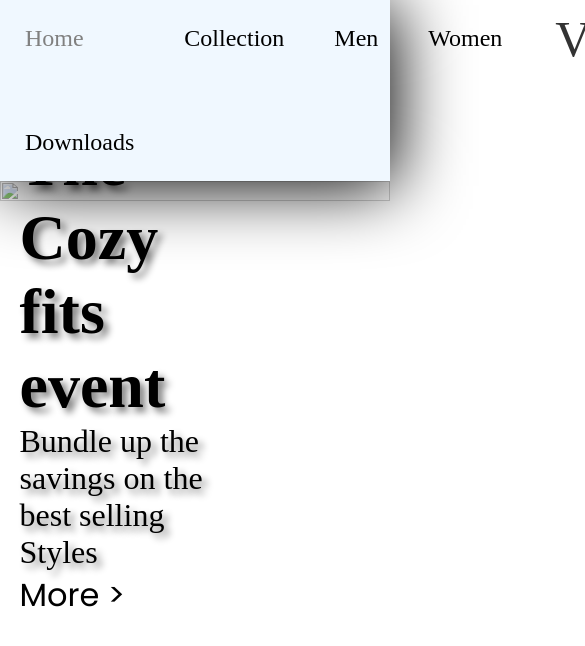
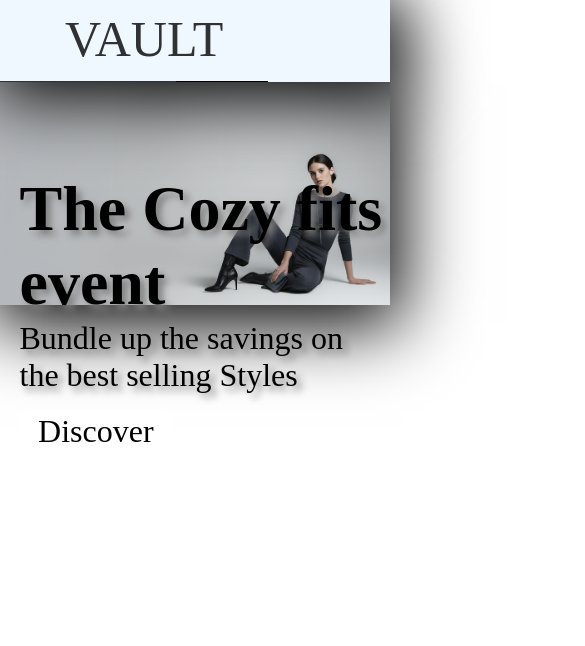
Before and after one commit to Aakashbaral333/clothing-website, a plain HTML site: page index.html in a window 390 px wide. Shown: the top 646 px of the page, 585 px wide, since content can reach past the window. Drawn offline with Linux system fonts and the light colour scheme; files that its build step writes are made by us from their sources; a web font is replaced by a local one.

Commit message:
replaced main image

```diff
--- a/assets/css/style.css
+++ /dev/null
@@ -1,91 +0,0 @@
-@import url('https://fonts.googleapis.com/css2?family=Lora:ital,wght@0,400..700;1,400..700&family=New+Amsterdam&family=Poppins:ital,wght@0,100;0,200;0,300;0,400;0,500;0,600;0,700;0,800;0,900;1,100;1,200;1,300;1,400;1,500;1,600;1,700;1,800;1,900&family=Rubik+Glitch&display=swap');
-@import url('https://fonts.googleapis.com/css2?family=Poppins:ital,wght@0,100;0,200;0,300;0,400;0,500;0,600;0,700;0,800;0,900;1,100;1,200;1,300;1,400;1,500;1,600;1,700;1,800;1,900&family=Story+Script&display=swap');
-
-
-
-*{
-    margin: 0;
-    padding: 0;
-    box-sizing: border-box;
-}
-
-
-header{
-    background-color: aliceblue;
-    display: grid;
-    grid-template-columns: auto auto auto auto auto auto auto auto auto;
-    width: 100%;
-    position: sticky;
-    top: 0;
-    z-index: 1;
-    box-shadow: 5px 5px 70px;
-}
-
-
-header a{
-    padding: 25px;
-    font-size: x-large;
-    text-decoration: none;
-    color: black;
-    font-family: New Amsterdam;
-}
-
-header a:hover{
-    color: grey;
-}
-#title{
-    opacity: 0.8;
-    top: 0;
-    padding: 10px;
-    width: 10%;
-    height: 30%;
-    font-family: New Amsterdam;
-    font-size: 50px;
-    margin-left: 10%;
-    margin-right: 10%;
-}
-
-
-i{
-    visibility: hidden;
-    /* margin-left: 500%;
-    font-size: 40px;
-    padding: 20px; */
-
-}
-
- /*? header tag ends here */
-
-
-main #titlecontainer{
-    object-fit: cover;
-}
-
-#titlecontainer img{
-    top: 0;
-    opacity: 0.7;
-    position: relative;
-    width: 100%;
-    height: 50%;
-    z-index: -1;
-}
-
-#titlecontainer #tdetails {
-    margin-top: -20%;
-    margin-left: 5%;
-    width: 50%;
-    text-shadow: 5px 5px 7px grey ;
-    font-size: xx-large;
-    font-family:story script ;
-    z-index: 0;
-
-}
-
-#titlecontainer #tdetails #more{
-    font-family: poppins;
-    width: 120px;
-    height: 60px;
-    text-shadow: none;
-    border-radius: 10px;
-    background-color: white;
-}
--- a/pages/index.html
+++ b/index.html
@@ -9,31 +9,32 @@
     <link rel="stylesheet" href="style.css">
 </head>
 
+</head>
+
 <body>
     <header>
         <a href="" class="navbar1">Home</a>
         <a href="" class="navbar1">Collection</a>
         <a href="" class="navbar1">Men</a>
-        <a href="">Women</a>
-        <div id="title">VAULT</div>
+        <a href="" class="navbar1">Women</a>
+        <div class="title">VAULT</div>
         <div id="hamburger">
             <i class="fa-solid fa-bars" id="hamburger"></i>
         </div>
         <a href="" class="navbar2">My Account</a>
         <a href="" class="navbar2" id="Wishlist">Wishlist</a>
         <a href="" class="navbar2">Downloads</a>
-        <a href="" class="navbar2">Downloads</a>
-
     </header>
     <main>
         <div id="titlecontainer">
-            <img src="images/title1.jpg" alt="">
+            <div id="image-container">
+                <img src="images\title.png" alt="">
+            </div>
+
             <div id="tdetails">
-                <h1>The Cozy fits event</h1>
-                <p>Bundle up the savings on the best selling Styles</p>
-                <div id="more">
-                    <a>More ></a>
-                </div>
+                <h1 id="">The Cozy fits event</h1>
+                <p id="">Bundle up the savings on the best selling Styles</p>
+                <a id="more">Discover</a>
             </div>
         </div>
 
--- /dev/null
+++ b/style.css
@@ -0,0 +1,200 @@
+@import url('https://fonts.googleapis.com/css2?family=Lora:ital,wght@0,400..700;1,400..700&family=New+Amsterdam&family=Poppins:ital,wght@0,100;0,200;0,300;0,400;0,500;0,600;0,700;0,800;0,900;1,100;1,200;1,300;1,400;1,500;1,600;1,700;1,800;1,900&family=Rubik+Glitch&display=swap');
+@import url('https://fonts.googleapis.com/css2?family=Poppins:ital,wght@0,100;0,200;0,300;0,400;0,500;0,600;0,700;0,800;0,900;1,100;1,200;1,300;1,400;1,500;1,600;1,700;1,800;1,900&family=Story+Script&display=swap');
+@import url('https://fonts.googleapis.com/css2?family=Poppins:ital,wght@0,100;0,200;0,300;0,400;0,500;0,600;0,700;0,800;0,900;1,100;1,200;1,300;1,400;1,500;1,600;1,700;1,800;1,900&family=Story+Script&family=Titan+One&display=swap');
+
+
+* {
+    margin: 0;
+    padding: 0;
+    box-sizing: border-box;
+}
+
+
+header {
+    background-color: aliceblue;
+    display: grid;
+    grid-auto-columns: 2px 2px 2px 2px 1px 2px 2px 2px;
+    grid-template-columns: auto auto auto auto auto auto auto auto auto;
+    width: 100%;
+    position: sticky;
+    top: 0;
+    z-index: 1;
+    box-shadow: 5px 5px 70px 10px;
+}
+
+
+
+header a {
+    padding: 25px;
+    font-size: x-large;
+    text-decoration: none;
+    color: black;
+    font-family: new amsterdam;
+    border-bottom: 1px solid #000;
+}
+
+header a:hover {
+    border: 1px solid black;
+    background-color: #000;
+    color: aliceblue;
+}
+
+.title {
+    opacity: 0.8;
+    font-family: New Amsterdam;
+    padding-top: 10px;
+    font-size: 50px;
+    padding-left: 37%;
+    border-bottom: 1px solid #000;
+}
+
+
+i {
+    visibility: hidden;
+    margin-left: 100%;
+    font-size: 40px;
+    padding: 20px;
+
+}
+
+#hamburger {
+    border-bottom: 1px solid #000;
+}
+
+/*? header tag ends here */
+
+
+#image-container {
+    margin-top: 0%;
+    object-fit: cover;
+}
+
+#image-container img {
+    position: relative;
+    width: 100%;
+    height: 100%;
+    z-index: -1;
+    box-shadow: 1px 10px 70px 10px;
+}
+
+#tdetails {
+    margin-top: -35%;
+    margin-left: 5%;
+    text-shadow: 5px 5px 7px grey;
+    font-size: xx-large;
+    font-family: story script;
+    z-index: -1;
+
+}
+
+#tdetails p {
+    padding-bottom: 5%;
+}
+
+#more {
+    padding: 1% 5% 1% 5%;
+    text-align: center;
+    text-shadow: none;
+    border-radius: 10px;
+    font-family: story script;
+    background-color: white;
+    z-index: -1;
+}
+
+#more:hover {
+
+    background-color: #000;
+    color: aliceblue;
+}
+
+
+
+@media screen and (max-width:600px) {
+
+
+    header {
+        grid-auto-columns: 2px 2px 2px 2px 1px 2px 2px 2px;
+        width: 100%;
+    }
+
+
+
+    header a {
+        display: none;
+    }
+
+    header a:hover {
+        border: 1px solid black;
+        background-color: #000;
+        color: aliceblue;
+    }
+
+    .title {
+        opacity: 0.8;
+        font-family: New Amsterdam;
+        padding-top: 10px;
+        font-size: 50px;
+        padding-left: 37%;
+        border-bottom: 1px solid #000;
+    }
+
+
+    i {
+        visibility: hidden;
+        margin-left: 500%;
+        font-size: 40px;
+        padding: 20px;
+
+    }
+
+    #hamburger {
+        border-bottom: 1px solid #000;
+    }
+
+    /*? header tag ends here */
+
+
+    #image-container {
+        margin-top: 0%;
+        object-fit: cover;
+    }
+
+    #image-container img {
+        position: relative;
+        width: 100%;
+        height: 100%;
+        z-index: -1;
+        box-shadow: 1px 10px 70px 10px;
+    }
+
+    #tdetails {
+        margin-top: -35%;
+        margin-left: 5%;
+        text-shadow: 5px 5px 7px grey;
+        font-size: xx-large;
+        font-family: story script;
+        z-index: -1;
+
+    }
+
+    #tdetails p {
+        padding-bottom: 5%;
+    }
+
+    #more {
+        padding: 1% 5% 1% 5%;
+        text-align: center;
+        text-shadow: none;
+        border-radius: 10px;
+        font-family: story script;
+        background-color: white;
+        z-index: -1;
+    }
+
+    #more:hover {
+
+        background-color: #000;
+        color: aliceblue;
+    }
+
+}
```
Also changed, not shown: grid..html (deleted, +0 -1 lines), assets/images/logo.png (deleted), assets/images/plague.png (deleted), images/logo.png (added), images/title.png (added), pages/component/header_component.html (deleted), 3 other files.
